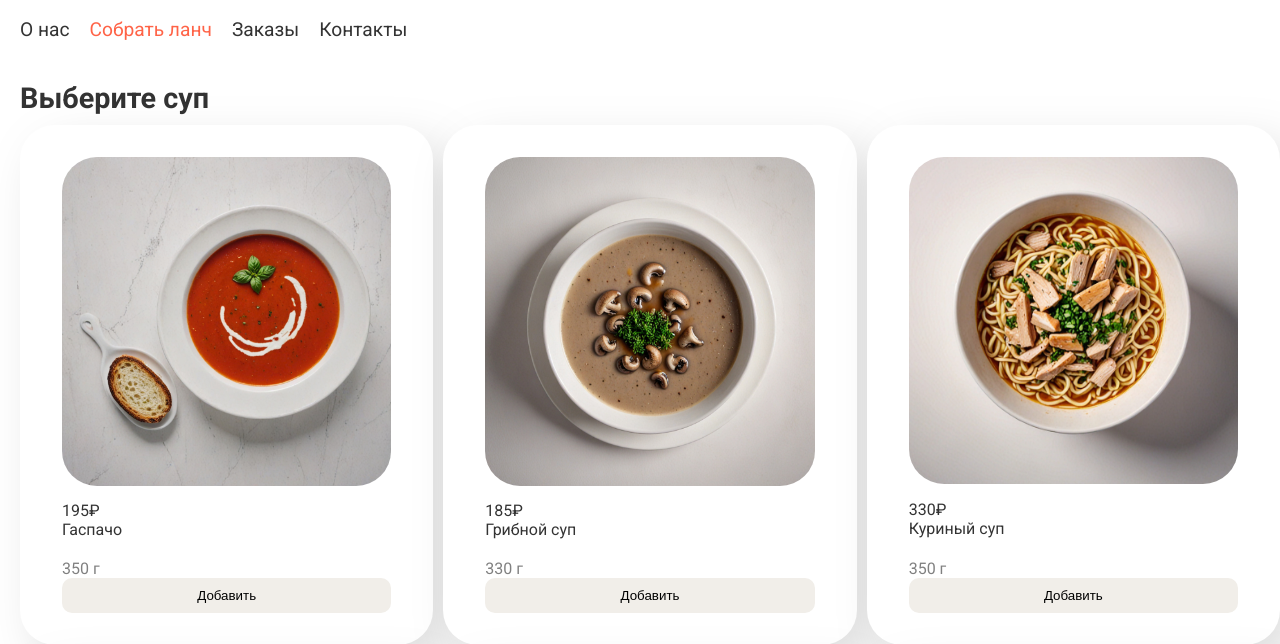
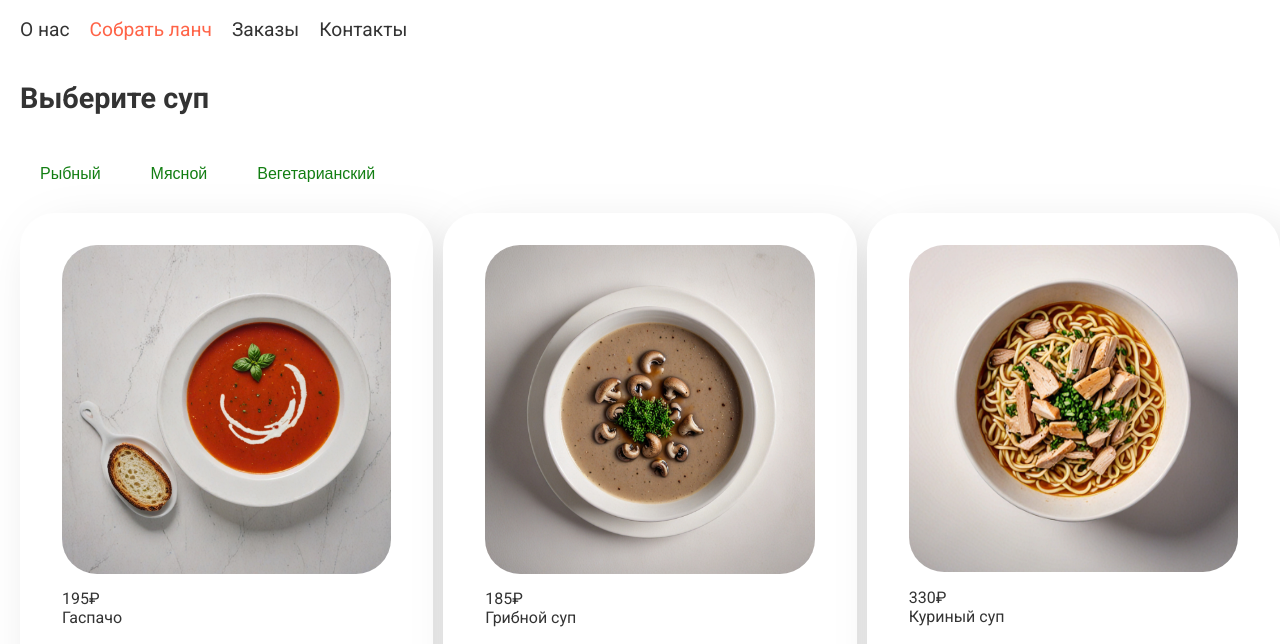
Before and after one commit to ShaneW0lsh/Course2WebTechnology, a plain HTML site: page Lab5/lunch.html in a window 1280 px wide. Shown: the part 99-743 px from the top of the page. Drawn offline with Linux system fonts and the light colour scheme.

Commit message:
finish task (I hope )

```diff
--- a/Lab5/css/form-style.css
+++ b/Lab5/css/form-style.css
@@ -60,3 +60,26 @@
     font-weight: bold;
     margin-top: 10px;
 }
+
+.filters {
+    display: flex;
+    gap: 10px;
+    margin-top: 40px;
+    margin-bottom: 20px;
+}
+
+.filter-btn {
+    background-color: transparent;
+    color: #127e12;
+    border: none;
+    padding: 10px 20px;
+    cursor: pointer;
+    font-size: 16px;
+    border-radius: 10px;
+    transition: background-color 0.3s ease;
+}
+
+.filter-btn.active {
+    background-color: rgba(0, 123, 0, 0.5);
+    color: #ffffff;
+}
--- a/Lab5/js/createAndSortDishes.js
+++ b/Lab5/js/createAndSortDishes.js
@@ -1,75 +1,75 @@
 let dishes = [
     new Dish("gazpacho", "Гаспачо", 195, "soup", "350 г",
-        "img/menu/menu/soups/gazpacho.jpg"),
+        "img/menu/menu/soups/gazpacho.jpg", "veg"),
     new Dish("mushroom_soup", "Грибной суп", 185, "soup", "330 г",
-        "img/menu/menu/soups/mushroom_soup.jpg"),
+        "img/menu/menu/soups/mushroom_soup.jpg", "veg"),
     new Dish("norwegian_soup", "Норвежский суп", 270, "soup", "330 г",
-        "img/menu/menu/soups/norwegian_soup.jpg"),
+        "img/menu/menu/soups/norwegian_soup.jpg", "fish"),
     new Dish("ramen", "Рамен", 375, "soup", "425 г",
-        "img/menu/menu/soups/ramen.jpg"),
+        "img/menu/menu/soups/ramen.jpg", "meat"),
     new Dish("tomyum", "Том ям с креветками", 650, "soup", "500 г",
-        "img/menu/menu/soups/tomyum.jpg"),
+        "img/menu/menu/soups/tomyum.jpg", "meat"),
     new Dish("chicken", "Куриный суп", 330, "soup", "350 г",
-        "img/menu/menu/soups/chicken.jpg"),
+        "img/menu/menu/soups/chicken.jpg", "meat"),
 // ============================
     new Dish("friedpotatoeswithmushrooms", "Жареная картошка с грибами",
         150, "main-course", "250 г",
-        "img/menu/menu/main_course/friedpotatoeswithmushrooms1.jpg"),
+        "img/menu/menu/main_course/friedpotatoeswithmushrooms1.jpg", "veg"),
     new Dish("lasagna", "Лазанья", 385, "main-course", "310 г",
-        "img/menu/menu/main_course/lasagna.jpg"),
+        "img/menu/menu/main_course/lasagna.jpg", "meat"),
     new Dish("chickencutletsandmashedpotatoes",
         "Котлеты из курицы с картофельным пюре", 225, "main-course", "280 г",
-        "img/menu/menu/main_course/chickencutletsandmashedpotatoes.jpg"),
+        "img/menu/menu/main_course/chickencutletsandmashedpotatoes.jpg", "meat"),
     new Dish("fishrice", "Рыбная котлета с рисом и спаржей",
         150, "main-course", "270 г",
-        "img/menu/menu/main_course/fishrice.jpg"),
+        "img/menu/menu/main_course/fishrice.jpg", "fish"),
     new Dish("pizza", "Пицца Маргарита", 450, "main-course", "470 г",
-        "img/menu/menu/main_course/pizza.jpg"),
+        "img/menu/menu/main_course/pizza.jpg", "meat"),
     new Dish("shrimppasta",
-        "Котлеты из курицы с картофельным пюре", 340, "main-course", "280 г",
-        "img/menu/menu/main_course/shrimppasta.jpg"),
+        "Паста с креветками", 340, "main-course", "280 г",
+        "img/menu/menu/main_course/shrimppasta.jpg", "fish"),
 // ============================
     new Dish("saladwithegg", "Корейский салат с овощами и яйцом", 330, "salads-starters", "250 г",
-        "img/menu/menu/salads_starters/saladwithegg.jpg"),
+        "img/menu/menu/salads_starters/saladwithegg.jpg", "meat"),
     new Dish("caesar", "Цезарь с цыпленком", 370, "salads-starters", "220 г",
-        "img/menu/menu/salads_starters/caesar.jpg"),
+        "img/menu/menu/salads_starters/caesar.jpg", "meat"),
     new Dish("caprese", "Капрезе с моцареллой", 350, "salads-starters", "235 г",
-        "img/menu/menu/salads_starters/caprese.jpg"),
+        "img/menu/menu/salads_starters/caprese.jpg", "veg"),
     new Dish("tunasalad", "Салат с тунцом", 480, "salads-starters", "250 г",
-        "img/menu/menu/salads_starters/tunasalad.jpg"),
+        "img/menu/menu/salads_starters/tunasalad.jpg", "fish"),
     new Dish("frenchfries1", "Картофель фри с соусом Цезарь", 280, "salads-starters", "235 г",
-        "img/menu/menu/salads_starters/frenchfries1.jpg"),
+        "img/menu/menu/salads_starters/frenchfries1.jpg", "veg"),
     new Dish("frenchfries2", "Картофель фри с кетчупом", 260, "salads-starters", "235 г",
-        "img/menu/menu/salads_starters/frenchfries2.jpg"),
+        "img/menu/menu/salads_starters/frenchfries2.jpg", "veg"),
 
 
 // ============================
     new Dish("orangejuice", "Апельсиновый сок", 120, "beverage", "300 мл",
-        "img/menu/menu/beverages/orangejuice.jpg"),
+        "img/menu/menu/beverages/orangejuice.jpg", "cold"),
     new Dish("applejuice", "Яблочный сок", 90, "beverage", "300 мл",
-        "img/menu/menu/beverages/applejuice.jpg"),
+        "img/menu/menu/beverages/applejuice.jpg", "cold"),
     new Dish("carrotjuice", "Морковный сок", 110, "beverage", "300 мл",
-        "img/menu/menu/beverages/carrotjuice.jpg"),
+        "img/menu/menu/beverages/carrotjuice.jpg", "cold"),
     new Dish("cappuccino", "Каппучино", 180, "beverage", "300 мл",
-        "img/menu/menu/beverages/cappuccino.jpg"),
+        "img/menu/menu/beverages/cappuccino.jpg", "hot"),
     new Dish("greentea", "Зеленый чай", 100, "beverage", "300 мл",
-        "img/menu/menu/beverages/greentea.jpg"),
+        "img/menu/menu/beverages/greentea.jpg", "hot"),
     new Dish("tea", "Черный чай", 90, "beverage", "300 мл",
-        "img/menu/menu/beverages/tea.jpg"),
+        "img/menu/menu/beverages/tea.jpg", "hot"),
 
 // ============================
     new Dish("baklava", "Пахлава", 220, "desserts", "300 гр",
-        "img/menu/menu/desserts/baklava.jpg"),
+        "img/menu/menu/desserts/baklava.jpg", "large"),
     new Dish("checheesecake", "Чизкейк", 240, "desserts", "125 гр",
-        "img/menu/menu/desserts/checheesecake.jpg"),
+        "img/menu/menu/desserts/checheesecake.jpg", "small"),
     new Dish("chocolatecake", "Шоколадный торт", 270, "desserts", "140 гр",
-        "img/menu/menu/desserts/chocolatecake.jpg"),
+        "img/menu/menu/desserts/chocolatecake.jpg", "small"),
     new Dish("chocolatecheesecake", "Шоколадный чизкейк", 260, "desserts", "125 гр",
-        "img/menu/menu/desserts/chocolatecheesecake.jpg"),
-    new Dish("donuts", "Пончики (3 штуки)", 410, "desserts", "350 гр",
-        "img/menu/menu/desserts/donuts.jpg"),
-    new Dish("donuts2", "Пончики (6 штук)", 650, "desserts", "700 гр",
-        "img/menu/menu/desserts/donuts2.jpg"),
+        "img/menu/menu/desserts/chocolatecheesecake.jpg", "small"),
+    new Dish("donuts2", "Пончики (3 штуки)", 410, "desserts", "350 гр",
+        "img/menu/menu/desserts/donuts2.jpg", "medium"),
+    new Dish("donuts", "Пончики (6 штук)", 650, "desserts", "700 гр",
+        "img/menu/menu/desserts/donuts.jpg", "large"),
 ];
 
 dishes.sort((first, second) => {
--- a/Lab5/js/dish.js
+++ b/Lab5/js/dish.js
@@ -1,8 +1,9 @@
-function Dish(keyword, name, price, category, mass, image) {
+function Dish(keyword, name, price, category, mass, image, kind) {
     this.keyword = keyword,
     this.name = name,
     this.price = price,
     this.category = category,
     this.mass = mass,
-    this.image = image;
+    this.image = image,
+    this.kind = kind;
 }
--- a/Lab5/js/form.js
+++ b/Lab5/js/form.js
@@ -23,6 +23,7 @@ function addDish(event) {
     currentSelectedDishes[dishMapper[dishCategory]] = dishItem.getAttribute('dish-data');
 
     const inputTag = document.querySelector('.selected-' + dishCategory);
+    console.log(dishCategory);
     inputTag.setAttribute('value', dishItem.getAttribute('dish-data'));
 
     const itemsInThisCategory = document.querySelectorAll(`.items .item[dish-category="${dishCategory}"]`);
--- a/Lab5/js/loadCards.js
+++ b/Lab5/js/loadCards.js
@@ -1,17 +1,58 @@
 document.addEventListener('DOMContentLoaded', () => {
     loadCards();
+
+    document.querySelectorAll('.filter-btn').forEach(button => {
+        button.addEventListener('click', () => {
+            if (button.classList.contains('active')) {
+                console.log('it was active in fact');
+                button.classList.remove('active');
+                filterDishes(null, button.parentElement.parentElement.className);
+            } else {
+                button.parentNode.parentNode.querySelectorAll('.filter-btn').forEach(button => {
+                    button.classList.remove('active');
+                });
+
+                button.classList.add('active');
+
+                // console.log(button.dataset.kind);
+                // console.log(button.parentElement.parentElement.className);
+                filterDishes(button.dataset.kind, button.parentElement.parentElement.className);
+            }
+            // loadCards(); // loadcards now needs to check what filters are being applied
+        });
+    });
+
     if (noSelectedDishes()) {
         hideListOfSelectedDishes();
     }
 });
 
+function filterDishes(kind, category) {
+    const menuItems = document.querySelectorAll(`.items .item[dish-category="${category}"]`);
+    menuItems.forEach(item => {
+        console.log(item);
+        console.log(item.dataset.kind);
+        if (kind === item.dataset.kind || !kind) {
+            item.style.display = 'block';
+        } else {
+            item.style.display = 'none';
+        }
+    });
+}
+
 function loadCards() {
+
+    // document.querySelectorAll(".items").forEach(element => {
+    //     element.innerHTML = "";
+    // })
+
     for (let dish of dishes) {
         console.log(dish);
         const itemDiv = document.createElement('div');
         itemDiv.className = 'item';
         itemDiv.setAttribute('dish-data', dish.keyword);
         itemDiv.setAttribute('dish-category', dish.category);
+        itemDiv.setAttribute('data-kind', dish.kind);
 
         const imgElement = document.createElement('img');
         imgElement.src = dish.image;
--- a/Lab5/lunch.html
+++ b/Lab5/lunch.html
@@ -27,30 +27,54 @@
 <main>
     <section class="soup">
         <h2>Выберите суп</h2>
+        <div class="filters">
+            <button class="filter-btn" data-kind="fish">Рыбный</button>
+            <button class="filter-btn" data-kind="meat">Мясной</button>
+            <button class="filter-btn" data-kind="veg">Вегетарианский</button>
+        </div>
         <div class="items">
 
         </div>
     </section>
     <section class="main-course">
         <h2>Выберите главное блюдо</h2>
+        <div class="filters">
+            <button class="filter-btn" data-kind="fish">Рыбное</button>
+            <button class="filter-btn" data-kind="meat">Мясное</button>
+            <button class="filter-btn" data-kind="veg">Вегетарианское</button>
+        </div>
         <div class="items">
 
         </div>
     </section>
     <section class="salads-starters">
         <h2>Выберите салат или стартер</h2>
+        <div class="filters">
+            <button class="filter-btn" data-kind="fish">Рыбный</button>
+            <button class="filter-btn" data-kind="meat">Мясной</button>
+            <button class="filter-btn" data-kind="veg">Вегетарианский</button>
+        </div>
         <div class="items">
 
         </div>
     </section>
     <section class="beverage">
         <h2>Выберите напиток</h2>
+        <div class="filters">
+            <button class="filter-btn" data-kind="cold">Холодный</button>
+            <button class="filter-btn" data-kind="hot">Горячий</button>
+        </div>
         <div class="items">
 
         </div>
     </section>
     <section class="desserts">
         <h2>Выберите десерт</h2>
+        <div class="filters">
+            <button class="filter-btn" data-kind="small">Маленькая порция</button>
+            <button class="filter-btn" data-kind="medium">Средняя порция</button>
+            <button class="filter-btn" data-kind="large">Большая порция</button>
+        </div>
         <div class="items">
 
         </div>
@@ -68,6 +92,8 @@
                 <input class="sel selected-soup" name="selected-soup" value="" hidden></input>
                 <input class="sel selected-main-course" name="selected-main-course" value="" hidden></input>
                 <input class="sel selected-beverage" name="selected-beverage" value="" hidden></input>
+                <input class="sel selected-salads-starters" name="selected-salads-starters" value="" hidden></input>
+                <input class="sel selected-desserts" name="selected-desserts" value="" hidden></input>
                 <input class="sel order-price-input" name="price" value="" hidden></input>
 
                 <p class="nothing">Ничего не выбрано</p>
@@ -82,9 +108,19 @@
                     <p id="main-course-input">Главное блюдо не выбрано</p>
                 </div>
 
+                <div class="chosen hid" category="salads-starters">
+                    <label for="salads-starters-input" class="dish-label">Салат или стартер</label>
+                    <p id="salads-starters-input">Салат или стартер не выбран</p>
+                </div>
+
                 <div class="chosen hid" category="beverage">
                     <label for="beverage-input" class="dish-label">Напиток</label>
                     <p id="beverage-input">Напиток не выбран</p>
+                </div>
+
+                <div class="chosen hid" category="desserts">
+                    <label for="desserts-input" class="dish-label">Десерт</label>
+                    <p id="desserts-input">Десерт не выбран</p>
                 </div>
 
                 <p class="hid dish-label">Сумма заказа</p>
```
